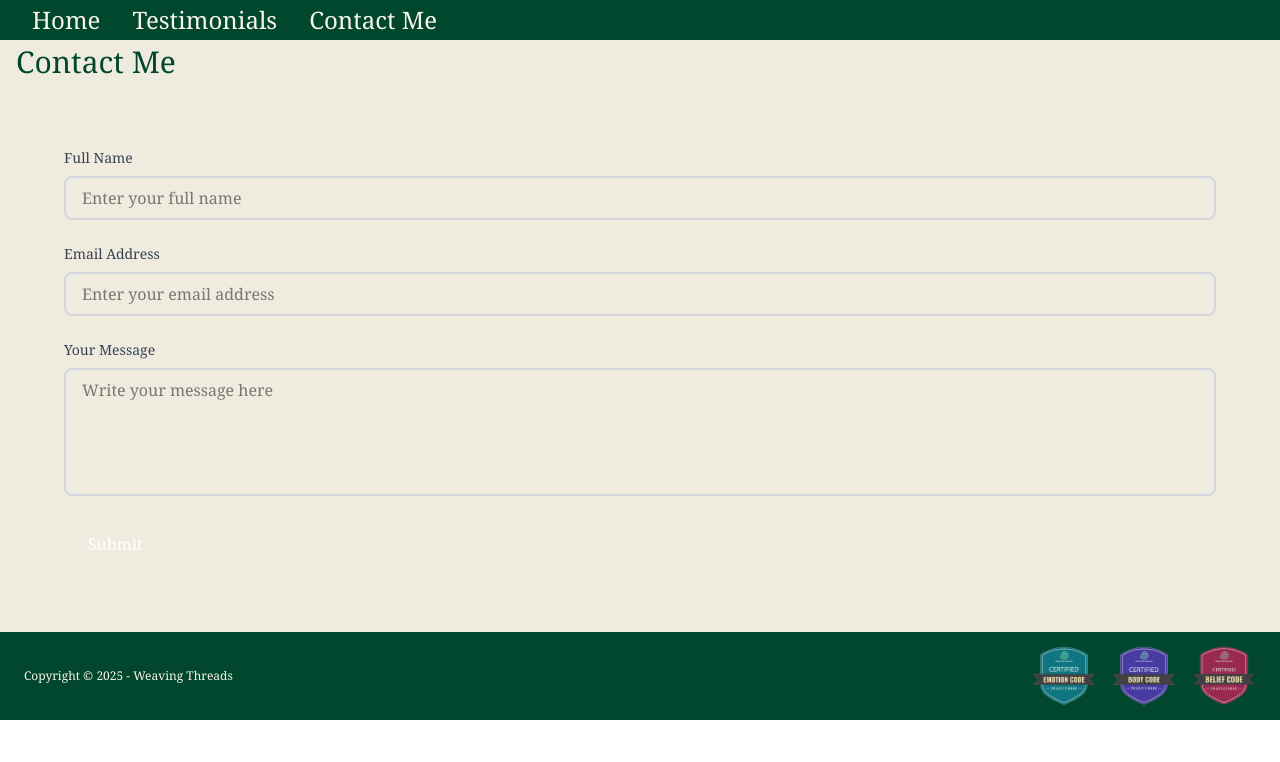
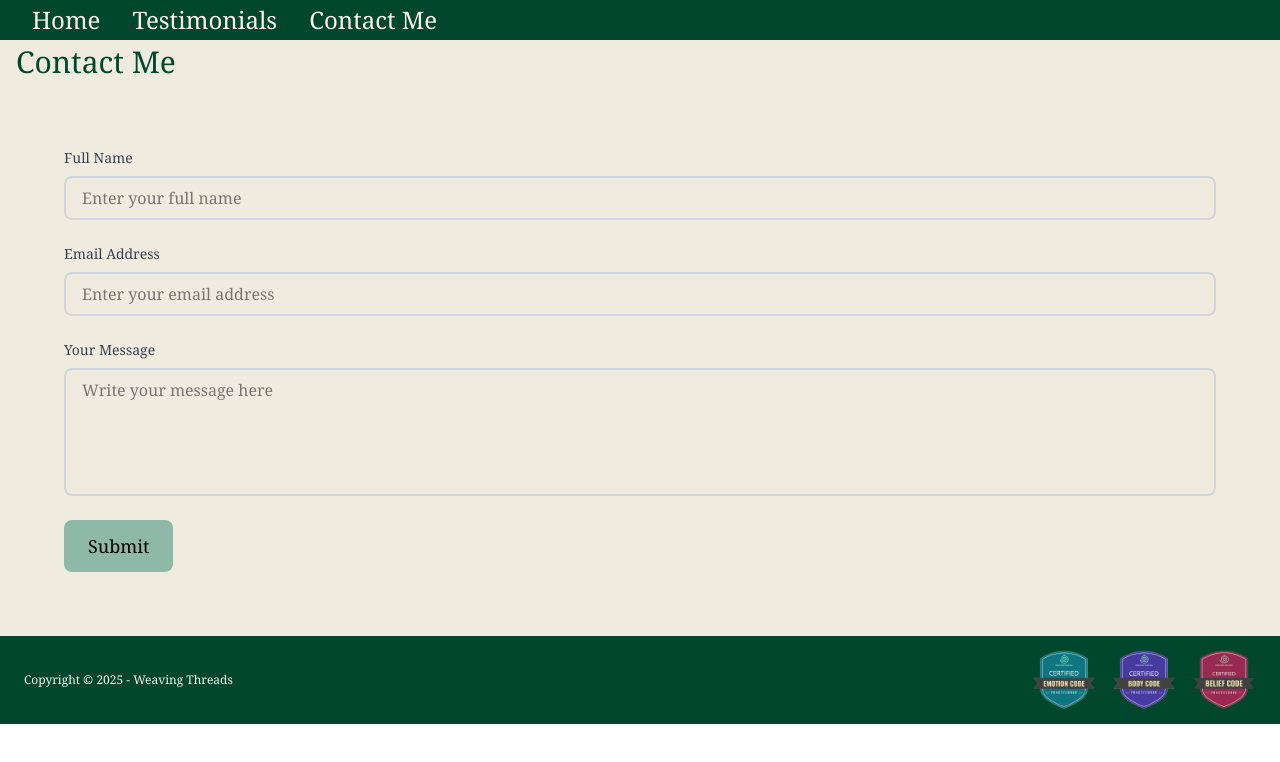
Before and after one commit to vivhayles/weavingThreads, a React (Vite) app: page /contactme in a window 1280 px wide. Shown: the top 762 px of the page. Built offline with nearby package versions, Linux system fonts and the light colour scheme.

Commit message:
styled submit button

```diff
--- a/src/components/ContactForm/index.jsx
+++ b/src/components/ContactForm/index.jsx
@@ -66,7 +66,7 @@ export default function ContactForm() {
 
                 <button
                     type="submit"
-                    className="bg-primary-600 text-white font-medium rounded-lg px-6 py-3 hover:bg-primary-700 transition-colors w-full md:w-auto"
+                    className="bg-[#8eb8a8] border-[#8eb8a8] font-medium md:text-lg rounded-lg px-6 py-3 hover:bg-primary-700 transition-colors  md:w-auto"
                 >
                     Submit
                 </button>
```
